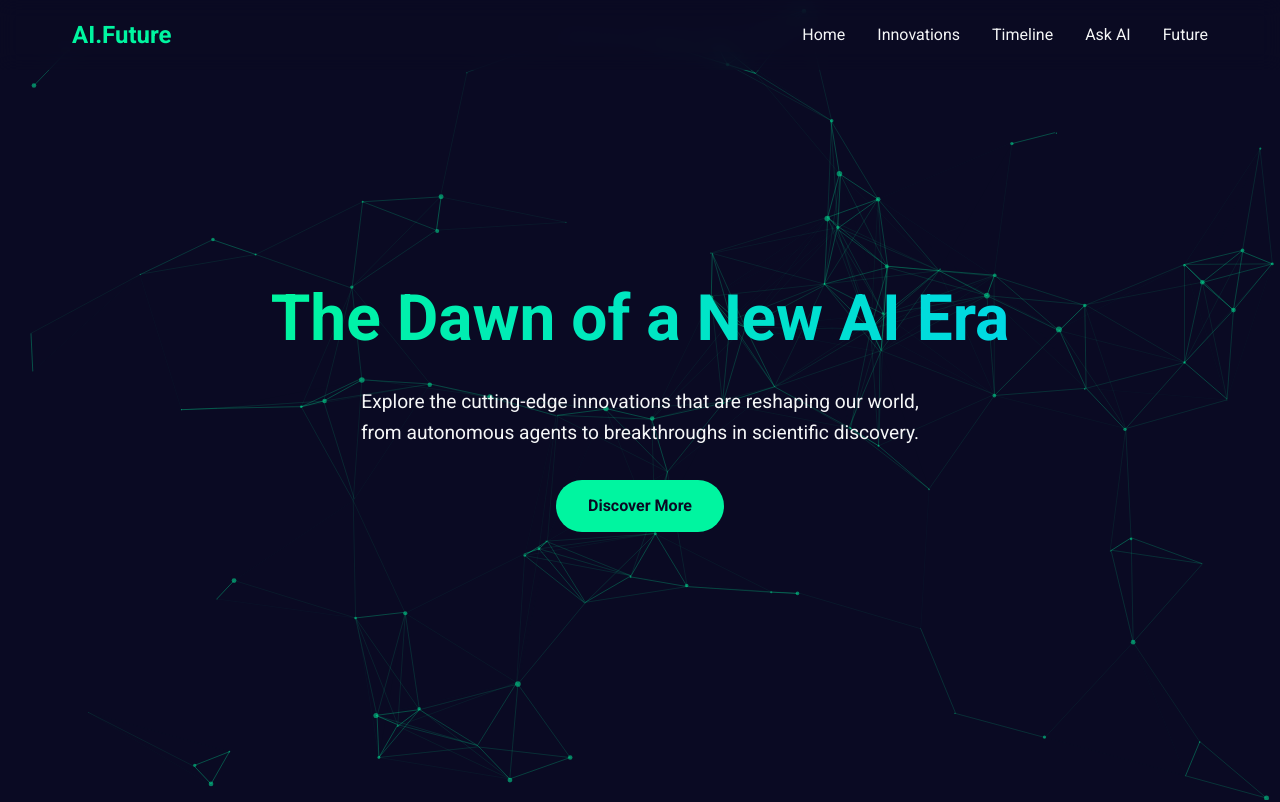
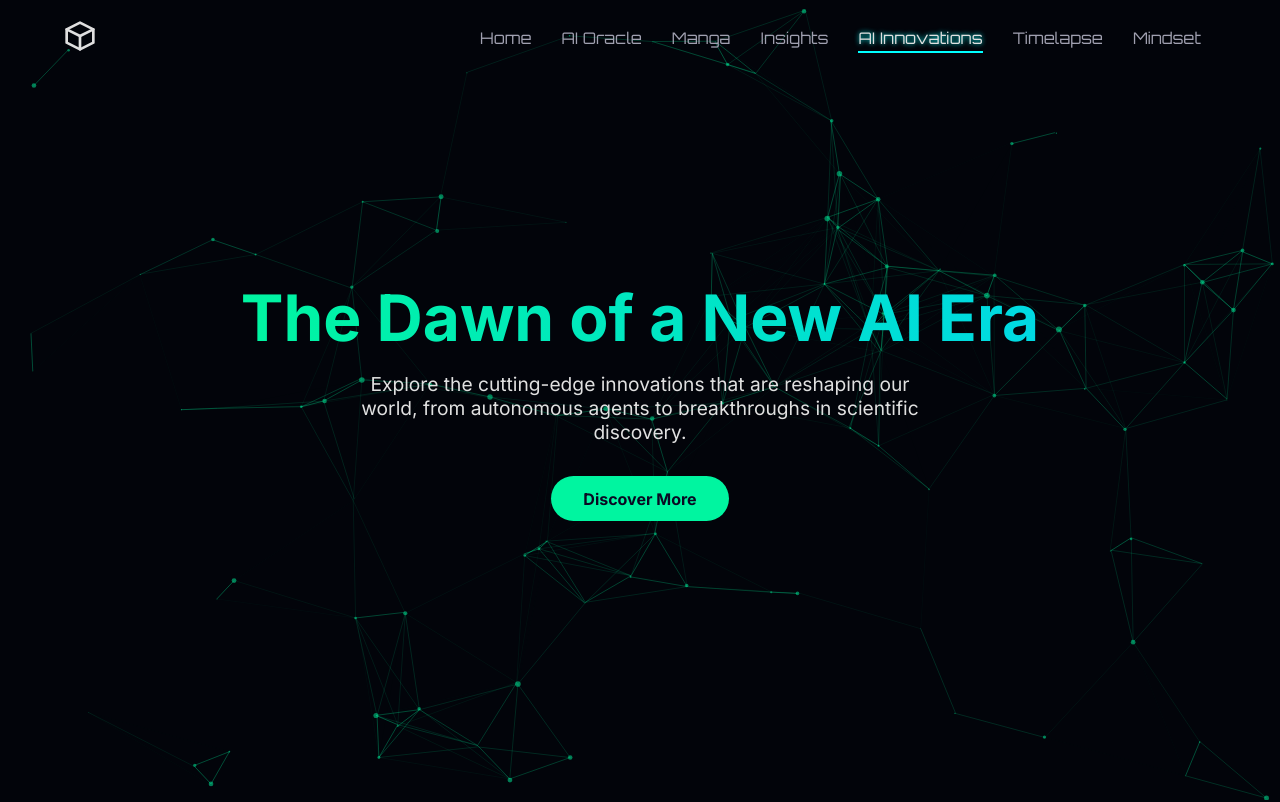
Before and after one commit to TheCosmosmak/Trial, a plain HTML site: page ai_innovations.html in a window 1280 px wide. Shown: the top 802 px of the page. Drawn offline with nearby package versions, Linux system fonts and the light colour scheme; a web font is replaced by a local one.

Commit message:
Update ai_innovations.html

```diff
--- a/ai_innovations.html
+++ b/ai_innovations.html
@@ -3,7 +3,12 @@
 <head>
     <meta charset="UTF-8">
     <meta name="viewport" content="width=device-width, initial-scale=1.0">
-    <title>The Future of AI: Innovations on the Horizon</title>
+    <title>PK | AI Innovations</title>
+    <link rel="preconnect" href="https://fonts.googleapis.com">
+    <link rel="preconnect" href="https://fonts.gstatic.com" crossorigin>
+    <link href="https://fonts.googleapis.com/css2?family=Orbitron:wght@400;700;900&family=Inter:wght@300;400;700&family=Goudy+Trajan:wght@400&family=Silkscreen&family=Special+Elite&display=swap" rel="stylesheet">
+    <link rel="stylesheet" href="assets/style.css">
+    <link rel="stylesheet" href="https://cdnjs.cloudflare.com/ajax/libs/font-awesome/5.15.3/css/all.min.css">
     <style>
         /* General Styling */
         :root {
@@ -14,70 +19,6 @@
             --card-bg: rgba(255, 255, 255, 0.05);
         }
 
-        * {
-            margin: 0;
-            padding: 0;
-            box-sizing: border-box;
-        }
-
-        body {
-            font-family: 'Roboto', sans-serif;
-            background-color: var(--primary-color);
-            color: var(--text-color);
-            line-height: 1.6;
-            overflow-x: hidden;
-        }
-
-        .container {
-            max-width: 1200px;
-            margin: 0 auto;
-            padding: 0 2rem;
-        }
-
-        /* Header */
-        header {
-            position: fixed;
-            top: 0;
-            left: 0;
-            width: 100%;
-            padding: 1rem 0;
-            z-index: 1000;
-            background: rgba(10, 10, 35, 0.5);
-            backdrop-filter: blur(10px);
-        }
-
-        nav {
-            display: flex;
-            justify-content: space-between;
-            align-items: center;
-        }
-
-        .logo {
-            font-size: 1.5rem;
-            font-weight: bold;
-            color: var(--accent-color);
-        }
-
-        .nav-links {
-            list-style: none;
-            display: flex;
-        }
-
-        .nav-links li {
-            margin-left: 2rem;
-        }
-
-        .nav-links a {
-            color: var(--text-color);
-            text-decoration: none;
-            transition: color 0.3s ease;
-        }
-
-        .nav-links a:hover {
-            color: var(--accent-color);
-        }
-
-        /* Hero Section */
         #hero {
             height: 100vh;
             display: flex;
@@ -90,6 +31,9 @@
         #hero .container {
             position: relative;
             z-index: 2;
+            max-width: 1200px;
+            margin: 0 auto;
+            padding: 0 2rem;
         }
 
         #hero h1 {
@@ -122,7 +66,6 @@
             box-shadow: 0 10px 20px rgba(0, 245, 160, 0.2);
         }
 
-        /* Particle background */
         #particles-js {
             position: absolute;
             width: 100%;
@@ -132,7 +75,6 @@
             z-index: 1;
         }
 
-        /* Section Styling */
         section {
             padding: 6rem 0;
         }
@@ -144,7 +86,6 @@
             color: var(--accent-color);
         }
 
-        /* Innovations Section */
         .innovations-grid {
             display: grid;
             grid-template-columns: repeat(auto-fit, minmax(300px, 1fr));
@@ -198,7 +139,6 @@
             color: var(--primary-color);
         }
 
-        /* Timeline Section */
         .timeline {
             position: relative;
             max-width: 1200px;
@@ -255,16 +195,20 @@
             border-radius: 6px;
         }
 
-        /* Future Section */
         #future p {
             max-width: 800px;
             margin: 0 auto;
             text-align: center;
         }
 
-        /* AI Insights Section */
         #ai-insights {
             text-align: center;
+        }
+
+        #ai-insights .container {
+             max-width: 1200px;
+            margin: 0 auto;
+            padding: 0 2rem;
         }
 
         #ai-insights textarea {
@@ -293,7 +237,6 @@
             min-height: 50px;
         }
 
-        /* Modal Styling */
         .modal {
             display: none;
             position: fixed;
@@ -337,29 +280,25 @@
             white-space: pre-wrap;
         }
 
-        /* Footer */
         footer {
             background: var(--secondary-color);
             padding: 2rem 0;
             text-align: center;
         }
+         footer .container {
+             max-width: 1200px;
+            margin: 0 auto;
+            padding: 0 2rem;
+        }
+    </style>
+</head>
+<body class="insights-body">
 
-    </style>
-    <link rel="stylesheet" href="https://cdnjs.cloudflare.com/ajax/libs/font-awesome/5.15.3/css/all.min.css">
-    <link href="https://fonts.googleapis.com/css2?family=Roboto:wght@300;400;700&display=swap" rel="stylesheet">
-</head>
-<body>
-
-    <header>
-        <nav class="container">
-            <div class="logo">AI.Future</div>
-            <ul class="nav-links">
-                <li><a href="#hero">Home</a></li>
-                <li><a href="#innovations">Innovations</a></li>
-                <li><a href="#timeline">Timeline</a></li>
-                <li><a href="#ai-insights">Ask AI</a></li>
-                <li><a href="#future">Future</a></li>
-            </ul>
+    <header class="main-header">
+        <a href="index.html" class="logo-icon" aria-label="Home"><svg viewBox="0 0 24 24" fill="none" xmlns="http://www.w3.org/2000/svg"><path d="M12 2L2 7V17L12 22L22 17V7L12 2Z" stroke-width="2" stroke-linecap="round" stroke-linejoin="round"/><path d="M2 7L12 12L22 7" stroke-width="2" stroke-linecap="round" stroke-linejoin="round"/><path d="M12 22V12" stroke-width="2" stroke-linecap="round" stroke-linejoin="round"/></svg></a>
+        <div class="nav-toggle" id="nav-toggle"><span></span><span></span><span></span></div>
+        <nav class="main-nav" id="main-nav">
+            <a href="index.html">Home</a><a href="oracle.html">AI Oracle</a><a href="manga.html">Manga</a><a href="insights.html">Insights</a><a href="ai_innovations.html" class="active">AI Innovations</a><a href="timelapse.html">Timelapse</a><a href="mindset.html">Mindset</a>
         </nav>
     </header>
 
@@ -478,6 +417,7 @@
         </div>
     </footer>
 
+    <script src="assets/main.js"></script>
     <script src="https://cdn.jsdelivr.net/particles.js/2.0.0/particles.min.js"></script>
     <script>
         // Particles.js configuration
```
